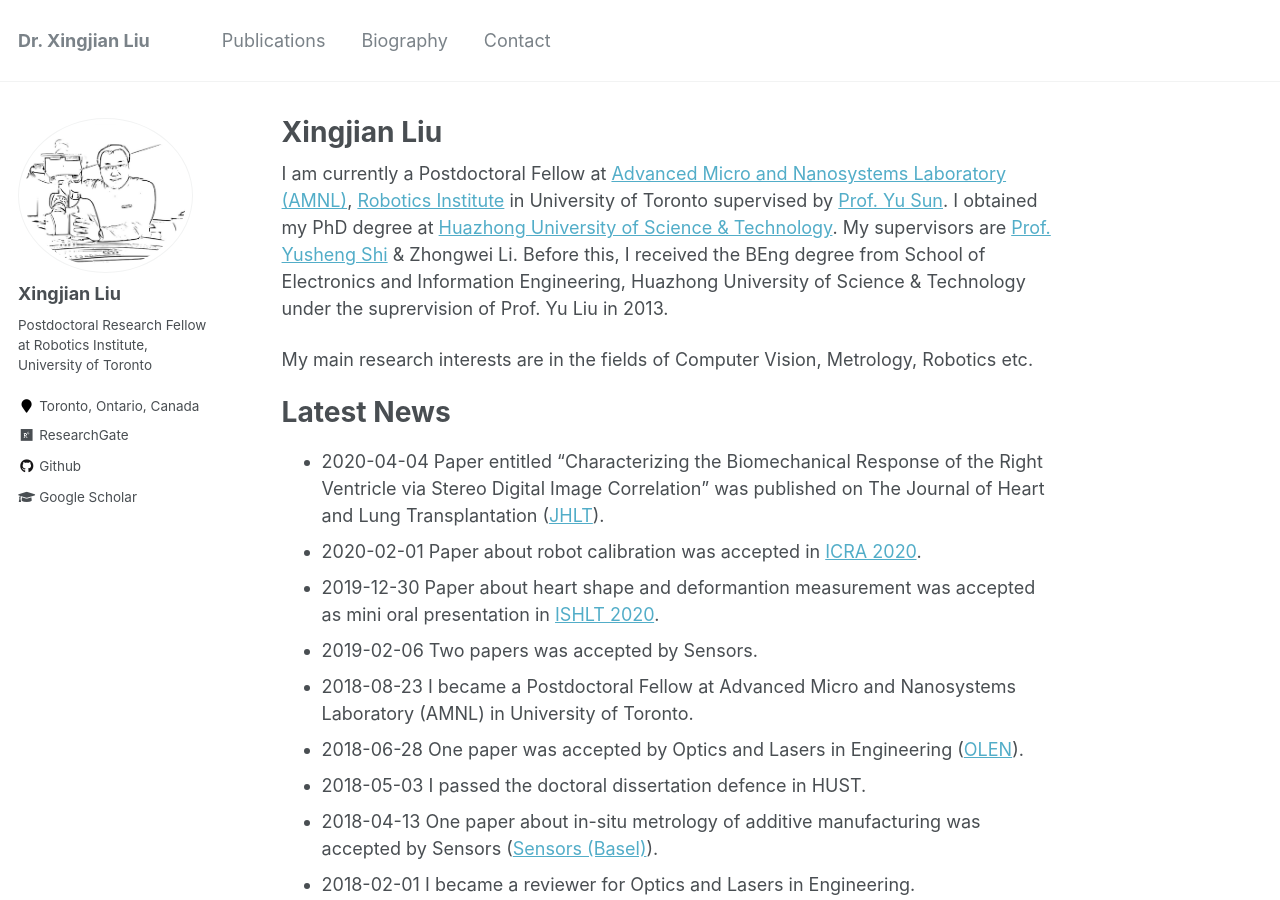
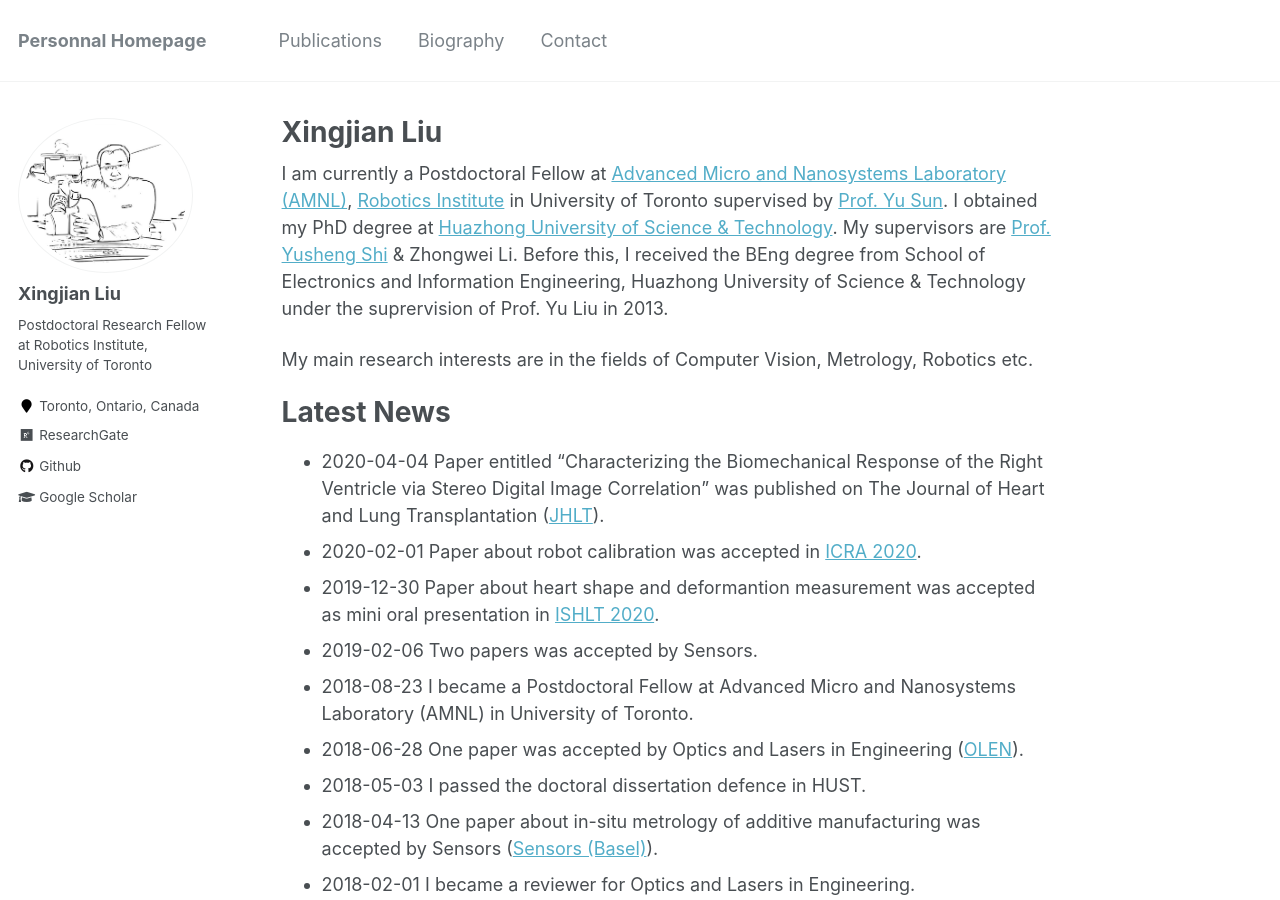
Before and after one commit to xingjianliu/xingjianliu.github.io, a Jekyll site: the page built from _pages/about.md, in a window 1280 px wide and 900 px high. Built offline with Jekyll 4.4.1, drawn with Linux system fonts in a browser that asks for light colours.

Commit message:
Update _config.yml

```diff
--- a/_config.yml
+++ b/_config.yml
@@ -7,7 +7,7 @@
 
 # Site Settings
 locale                   : "en-US"
-title                    : "Dr. Xingjian Liu"
+title                    : "Personnal Homepage"
 title_separator          : "-"
 name                     : &name "Xingjian Liu"
 description              : &description "personal description"
```
